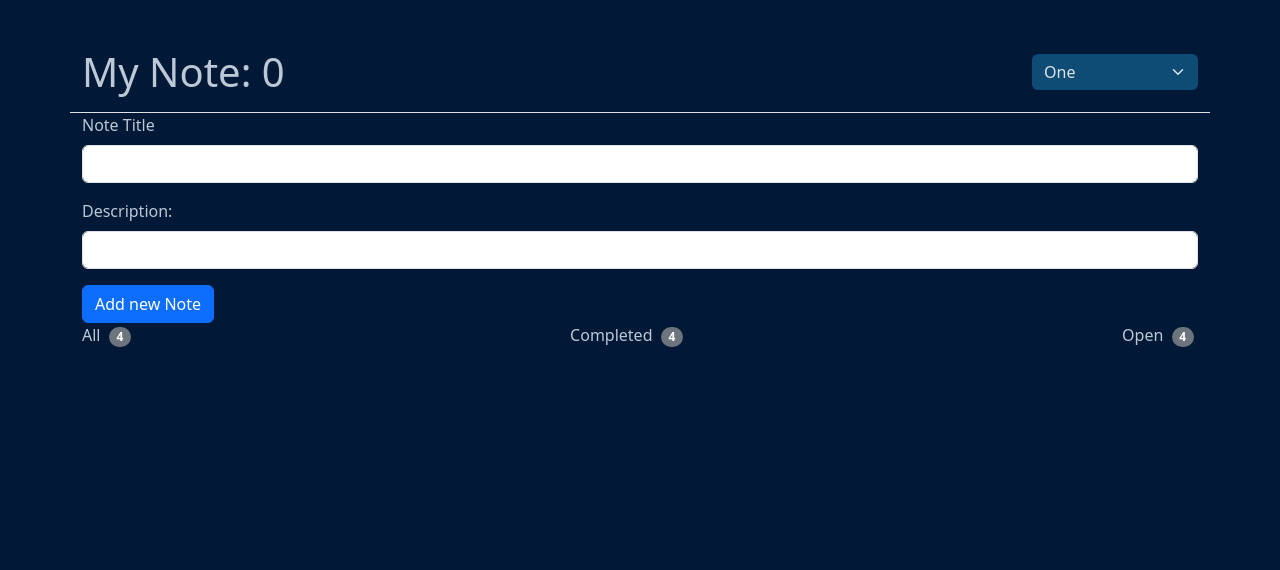
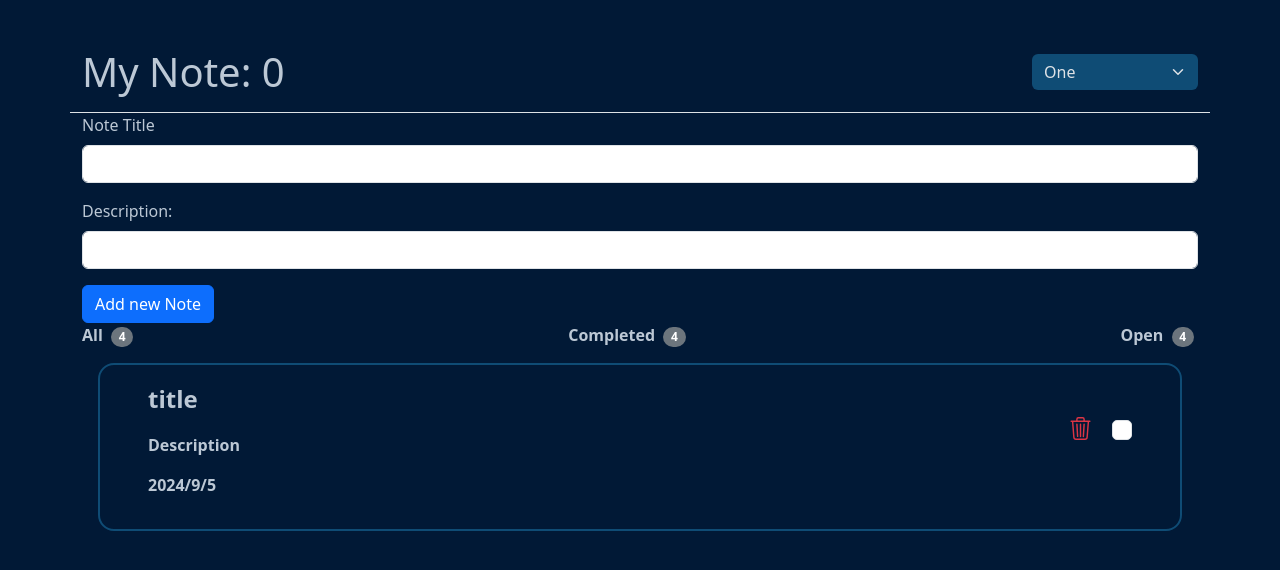
Before and after one commit to MohammadrezaNadirkhanloo/Not-App, a React (Vite) app: page / in a window 1280 px wide. Shown: the top 570 px of the page. Built offline with nearby package versions, Linux system fonts and the light colour scheme.

Commit message:
Feat : add Description

```diff
--- a/src/App.jsx
+++ b/src/App.jsx
@@ -27,21 +27,13 @@ function App() {
               <label for="Notetitle" className="form-label text_color">
                 Note Title
               </label>
-              <input
-                type="text"
-                className="form-control"
-                id="Notetitle"
-              />
+              <input type="text" className="form-control" id="Notetitle" />
             </div>
             <div className="mb-3">
               <label for="Description" className="form-label text_color">
                 Description:
               </label>
-              <input
-                type="text"
-                className="form-control"
-                id="Description"
-              />
+              <input type="text" className="form-control" id="Description" />
             </div>
             <button type="submit" className="btn btn-primary">
               Add new Note
@@ -51,14 +43,51 @@ function App() {
         <div>
           <div>
             <div className="d-flex justify-content-between">
-              <p className="text_color">All <span class="badge text-bg-secondary mx-1 rounded-pill">4</span></p>
-              <p className="text_color">Completed <span class="badge text-bg-secondary mx-1 rounded-pill">4</span></p>
-              <p className="text_color">Open <span class="badge text-bg-secondary mx-1 rounded-pill">4</span></p>
+              <p className="text_color fw-semibold">
+                All{" "}
+                <span class="badge text-bg-secondary mx-1 rounded-pill">4</span>
+              </p>
+              <p className="text_color fw-semibold">
+                Completed{" "}
+                <span class="badge text-bg-secondary mx-1 rounded-pill">4</span>
+              </p>
+              <p className="text_color fw-semibold">
+                Open{" "}
+                <span class="badge text-bg-secondary mx-1 rounded-pill">4</span>
+              </p>
             </div>
-
+            <div className="mx-3 border border-2 rounded-4 border_color py-3 px-5 ">
+              <div className="d-flex justify-content-between">
+                <div className="d-flex flex-column">
+                  <p className="fw-bold fs-4 text_color">title</p>
+                  <p className="fw-semibold fs-6 text_color Description">Description </p>
+                </div>
+                <div className="d-flex align-items-center gap-2">
+                  <button className="btn btn-outline-danger border-0">
+                    <svg
+                      xmlns="http://www.w3.org/2000/svg"
+                      width="23"
+                      height="23"
+                      fill="currentColor"
+                      class="bi bi-trash3"
+                      viewBox="0 0 16 16"
+                    >
+                      <path d="M6.5 1h3a.5.5 0 0 1 .5.5v1H6v-1a.5.5 0 0 1 .5-.5M11 2.5v-1A1.5 1.5 0 0 0 9.5 0h-3A1.5 1.5 0 0 0 5 1.5v1H1.5a.5.5 0 0 0 0 1h.538l.853 10.66A2 2 0 0 0 4.885 16h6.23a2 2 0 0 0 1.994-1.84l.853-10.66h.538a.5.5 0 0 0 0-1zm1.958 1-.846 10.58a1 1 0 0 1-.997.92h-6.23a1 1 0 0 1-.997-.92L3.042 3.5zm-7.487 1a.5.5 0 0 1 .528.47l.5 8.5a.5.5 0 0 1-.998.06L5 5.03a.5.5 0 0 1 .47-.53Zm5.058 0a.5.5 0 0 1 .47.53l-.5 8.5a.5.5 0 1 1-.998-.06l.5-8.5a.5.5 0 0 1 .528-.47M8 4.5a.5.5 0 0 1 .5.5v8.5a.5.5 0 0 1-1 0V5a.5.5 0 0 1 .5-.5" />
+                    </svg>
+                  </button>
+                  <input
+                    className="form-check-input fs-5 cars cursor"
+                    type="checkbox"
+                    id="checkboxNoLabel"
+                  />
+                </div>
+              </div>
+              <div>
+                <p className="text_color fw-bold">2024/9/5</p>
+              </div>
+            </div>
           </div>
         </div>
-
       </div>
     </>
   );
--- a/src/index.css
+++ b/src/index.css
@@ -15,10 +15,29 @@ body {
   background-color: var(--primery-background-color);
 }
 
-.text_color{
-    color: var(--primery-text);
+button > i {
+  pointer-events: none;
 }
 
-.bg_input{
-    background-color: var(--primery-background-input);
+.text_color {
+  color: var(--primery-text);
 }
+
+.bg_input {
+  background-color: var(--primery-background-input);
+}
+
+.border_color {
+  border-color: var(--primery-background-input) !important;
+}
+
+.cursor{
+  cursor: pointer;
+}
+
+.Description{
+  width: 30vw;
+  overflow: hidden;
+  white-space: nowrap;
+  text-overflow: ellipsis;
+}
```
